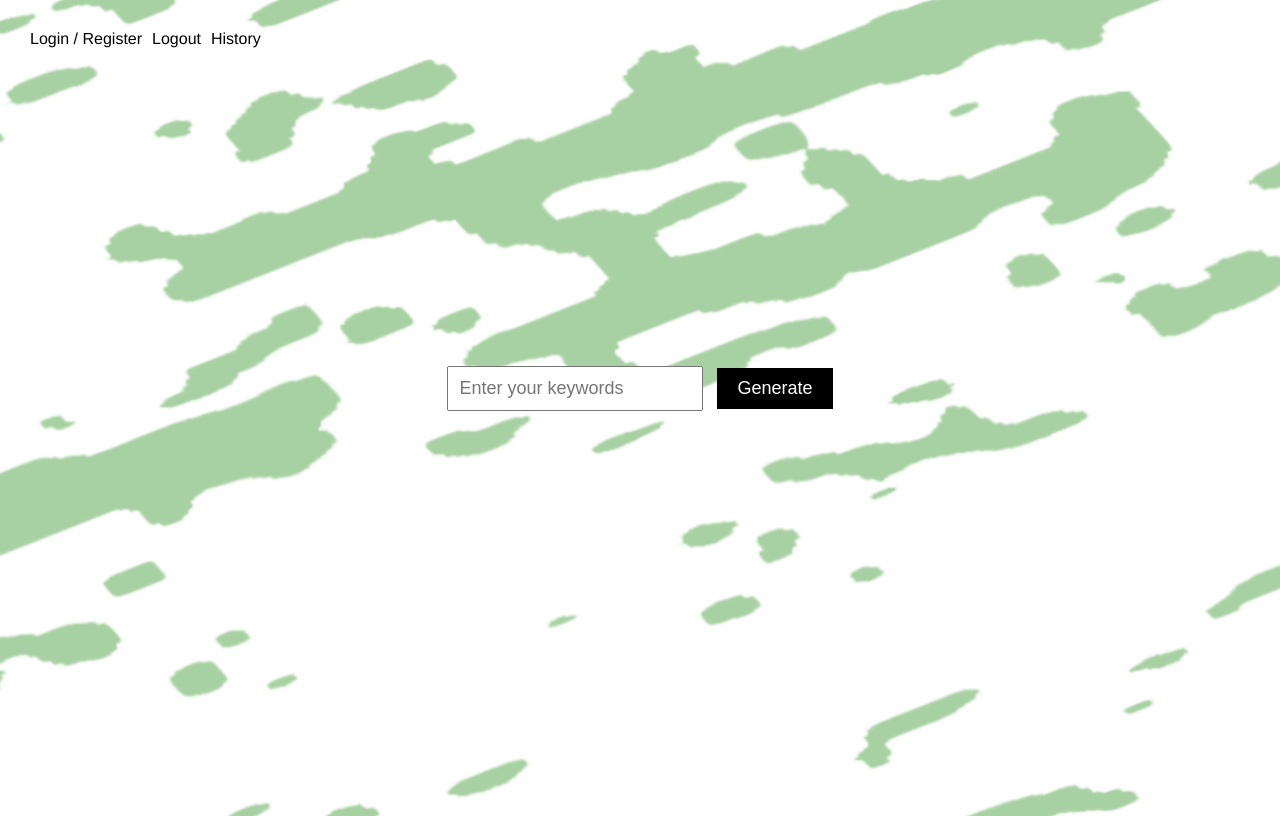
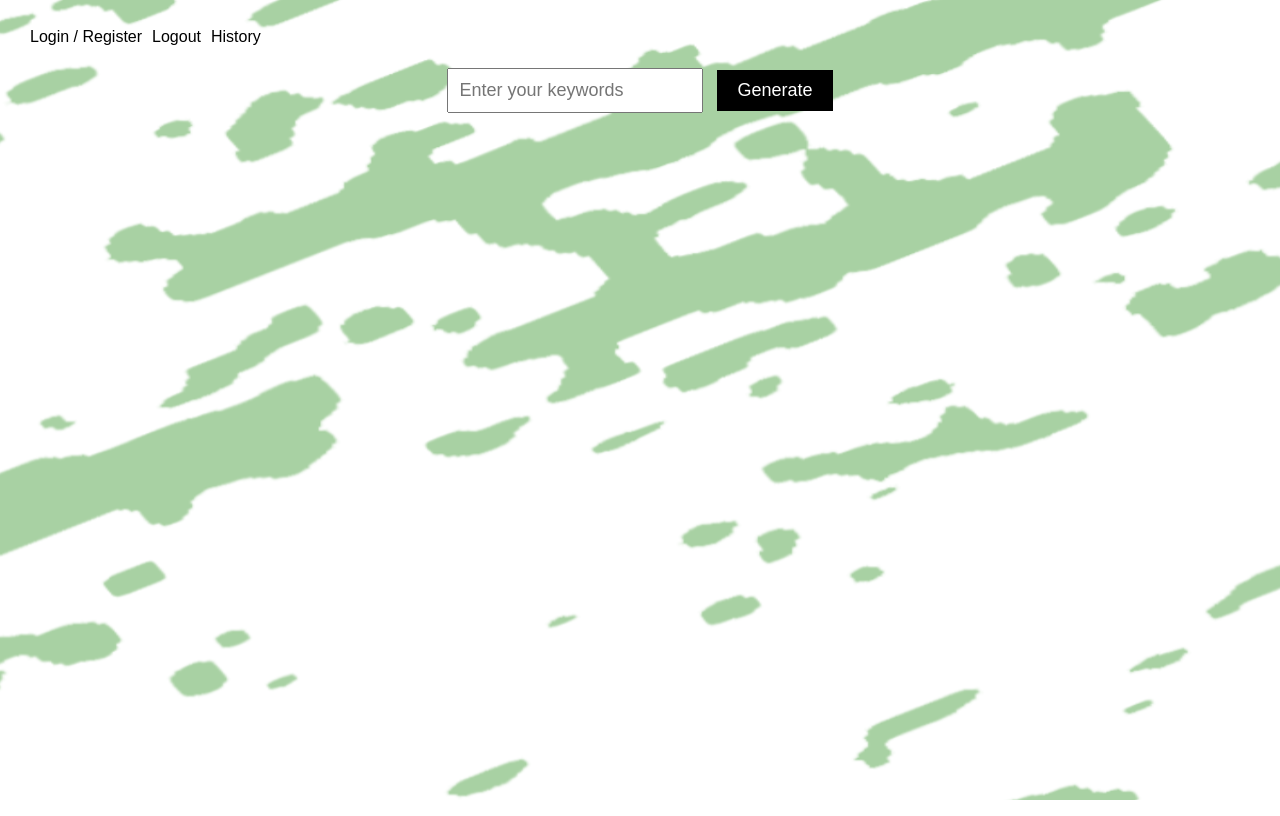
Before and after one commit to MaxGreenspan/BUCS-411-TeamProject, a Flask app: page /?test=True in a window 1280 px wide. Run offline with Flask 3, Linux system fonts and the light colour scheme.

Commit message:
frontend looks nicer, all buttons are syled and yea functionality hasnt changed just visual

```diff
--- a/templates/frontend.html
+++ b/templates/frontend.html
@@ -28,7 +28,6 @@
 
         .header {
             position: absolute;
-        {#size: large;#} top: 10px;
             left: 0;
             cursor: auto;
             z-index: 9999; /* Adjust the value as needed */
@@ -37,7 +36,7 @@
             justify-content: flex-start;
             align-items: center;
             padding: 20px;
-            font-family: 'Franklin Gothic Medium';
+            font-family: 'Arial'
         }
 
         .header a {
@@ -50,14 +49,15 @@
             display: flex;
             align-items: center;
             flex-direction: column;
-            height: 100vh;
+            size: 200px;
             justify-content: center;
         }
 
         .input-container {
             display: flex;
+            margin-top: 60px;
             align-items: center;
-            margin-bottom: 20px;
+            margin-bottom: 10px;
         }
 
         .input-container input {
@@ -66,6 +66,7 @@
         }
 
         .input-container button {
+            align-items: center;
             margin-left: 10px;
             padding: 10px 20px;
             font-size: 18px;
@@ -76,13 +77,58 @@
         }
 
         #quoteContainer {
-            margin-bottom: 20px;
+            display: flex;
+            margin-top: 0px;
+            align-items: center;
+            margin-bottom: 10px;
+        }
+
+        #imageContainer {
+            display: flex;
+            flex-direction: column;
+            align-items: center;
         }
 
         #imageContainer img {
-            max-width: 100%;
-            max-height: 300px;
+            max-width: 300%;
+            max-height: 300%;
             object-fit: contain;
+        }
+
+        #imageContainer a {
+            margin-top: 10px;
+            text-align: center;
+        }
+
+        .styled-button {
+            font-size: 18px;
+            background-color: #000000;
+            color: white;
+            border: none;
+            cursor: pointer;
+            padding: 10px 20px;
+            margin-bottom: 10px;
+        }
+
+        .small-styled-button {
+            margin-left: 10px;
+            font-size: 10px;
+            background-color: #000000;
+            color: white;
+            border: none;
+            cursor: pointer;
+            padding: 6px 10px;
+        }
+
+        .small-styled-button-color {
+
+            margin-left: 10px;
+            font-size: 10px;
+            background-color: #000000;
+            color: white;
+            border: none;
+            cursor: pointer;
+            padding: 6px 10px;
         }
     </style>
 </head>
@@ -96,7 +142,7 @@
 <div class="container">
     <div class="input-container">
         <form action="/generate" method="post">
-            <input type="text" name="keyword" id="keyword" placeholder="Enter your keywords">
+            <input minlength="1" maxlength="30" type="text" name="keyword" id="keyword" placeholder="Enter your keywords">
             <button type="submit">Generate</button>
         </form>
     </div>
@@ -104,24 +150,24 @@
         {% if message %}
             <p>"{{ message }}"</p>
             <input type="text" id="textToCopy" value="{{ message }}" style="display: none;">
-            <button onclick="copyToClipboard()">Copy Quote</button>
+            <button class="small-styled-button" onclick="copyToClipboard()">Copy Quote</button>
         {% endif %}
     </div>
-    <div id=" imageContainer">
+    <div id="imageContainer">
         {% if imgName %}
-            <img src="../static/{{ imgName }}" alt="Generated Image">
+            <img src="../static/{{ imgName }}" alt="Generated Image" hieght = "500" width = "500">
             <a href="../static/{{ imgName }}" download="{{ imgName }}">
                 <button class="styled-button">Download Image</button>
             </a>
         {% endif %}
     </div>
-    <div>
+    <div id="container">
         {% if message and imgName %}
             <form action="/saveToHistory" method="post">
                 <input type="text" name="quote" id="quote" value="{{ message }}" style="display: none;">
                 <input type="text" name="imgName" id="imgName" value="{{ imgName }}" style="display: none;">>
                 <input type="text" name="description" id="description" placeholder="Enter your description">
-                <button type="submit">Save to history</button>
+                <button class="small-styled-button" type="submit">Save to history</button>
             </form>
         {% endif %}
     </div>
```
